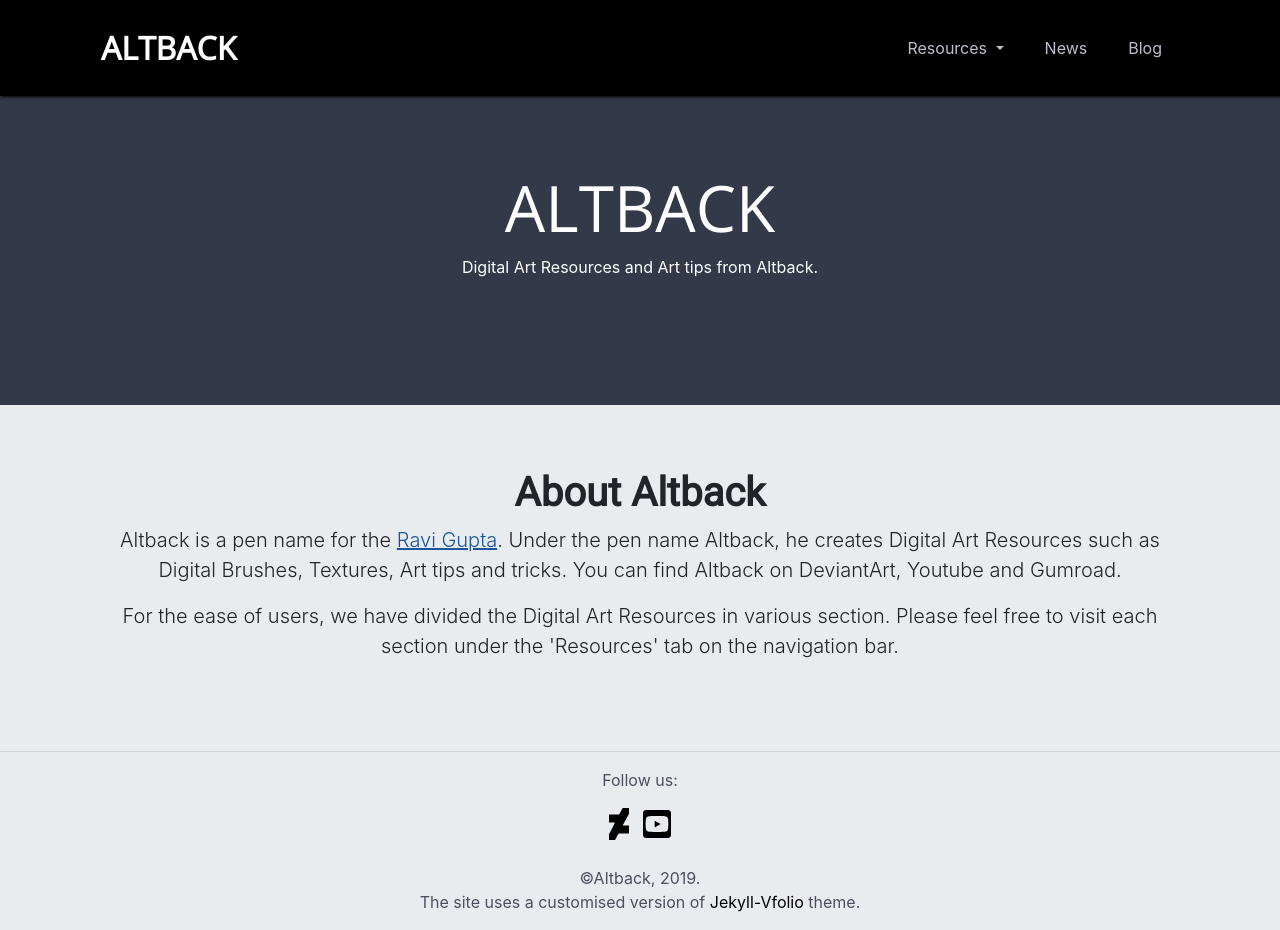
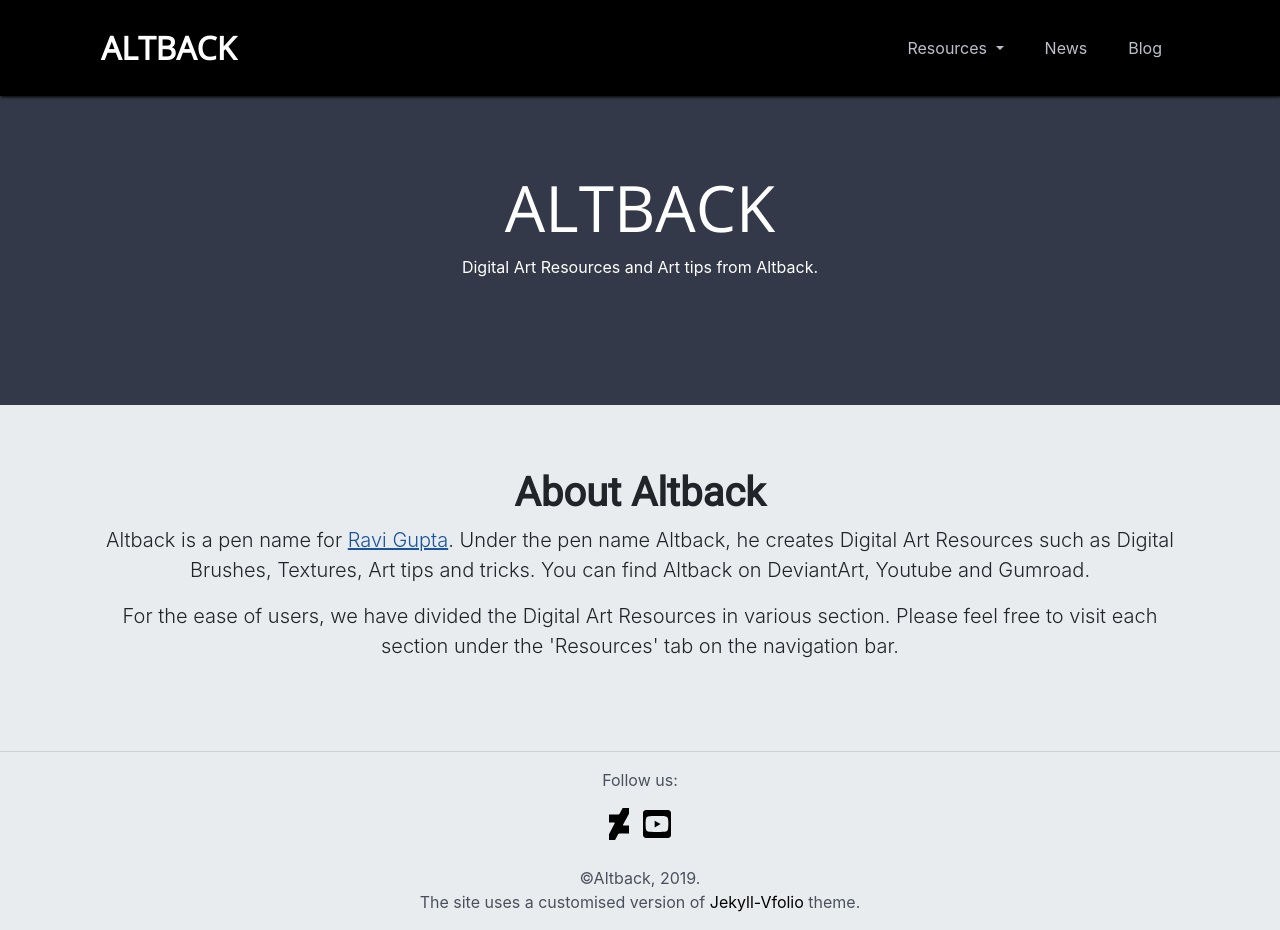
Before and after one commit to altback/altback.github.io, a Jekyll site: the page built from index.md, in a window 1280 px wide and 930 px high. Built offline with Jekyll 4.4.1, drawn with Linux system fonts in a browser that asks for light colours; nearby versions of some CDN libraries.

Commit message:
Update index.yml

```diff
--- a/_data/index.yml
+++ b/_data/index.yml
@@ -1,6 +1,6 @@
 # Please follow the identation and spacing in this document. The text need to yaml format. For more info follow this link: https://idratherbewriting.com/documentation-theme-jekyll/mydoc_yaml_tutorial.html
 # and this link: https://jekyllrb.com/docs/datafiles/
 title: About Altback
-para1: Altback is a pen name for the <a href="https://www.ravigupta.me/">Ravi Gupta</a>. Under the pen name Altback, he creates Digital Art Resources such as Digital Brushes, Textures, Art tips and tricks. You can find Altback on DeviantArt, Youtube and Gumroad.
+para1: Altback is a pen name for <a href="https://www.ravigupta.me/">Ravi Gupta</a>. Under the pen name Altback, he creates Digital Art Resources such as Digital Brushes, Textures, Art tips and tricks. You can find Altback on DeviantArt, Youtube and Gumroad.
 para2: For the ease of users, we have divided the Digital Art Resources in various section.  Please feel free to visit each section under the 'Resources' tab on the navigation bar.
 # If you do not need Credits for this page, just keep the values empty. You may also simply delete the lines that follows.
```
